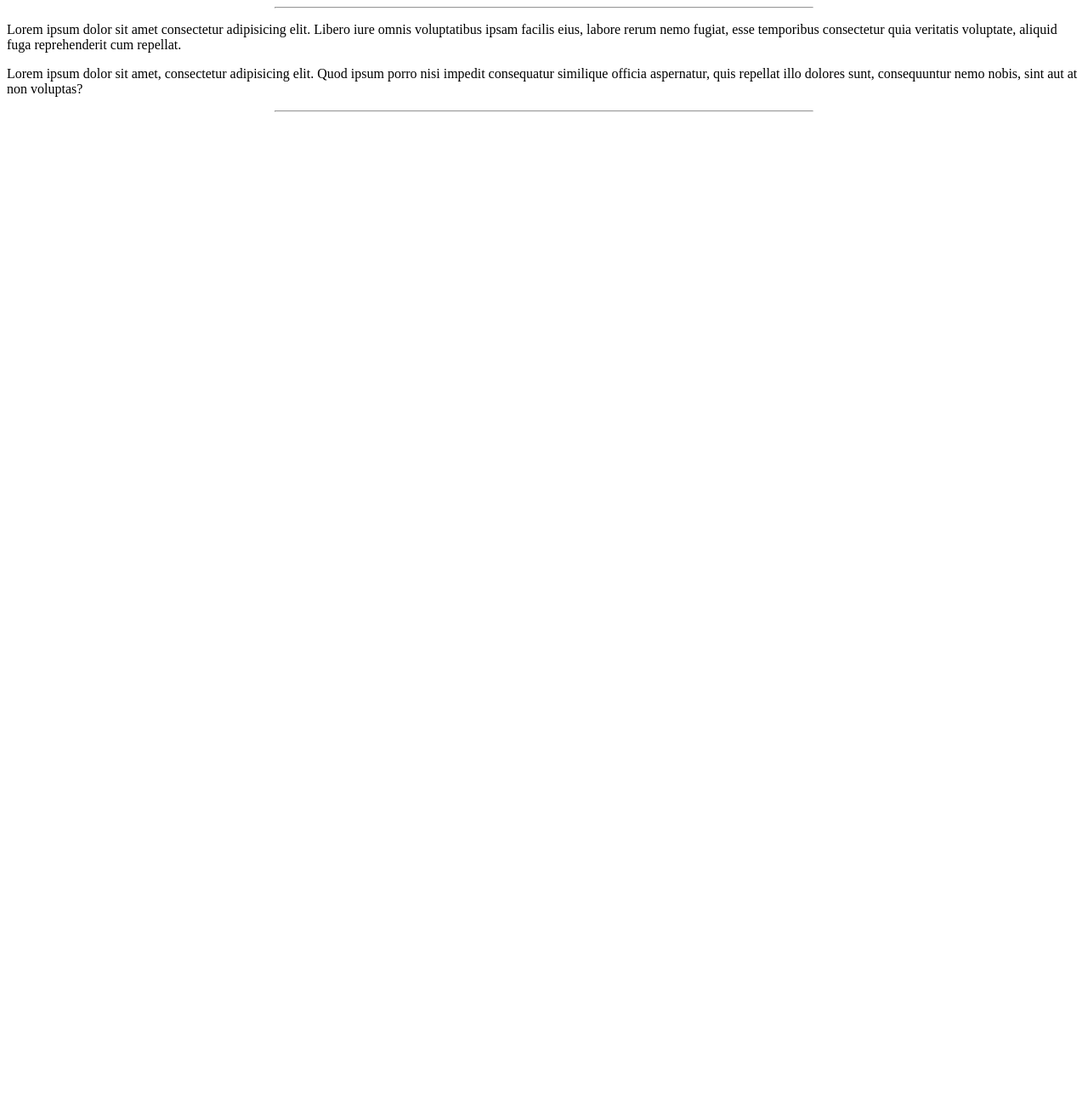
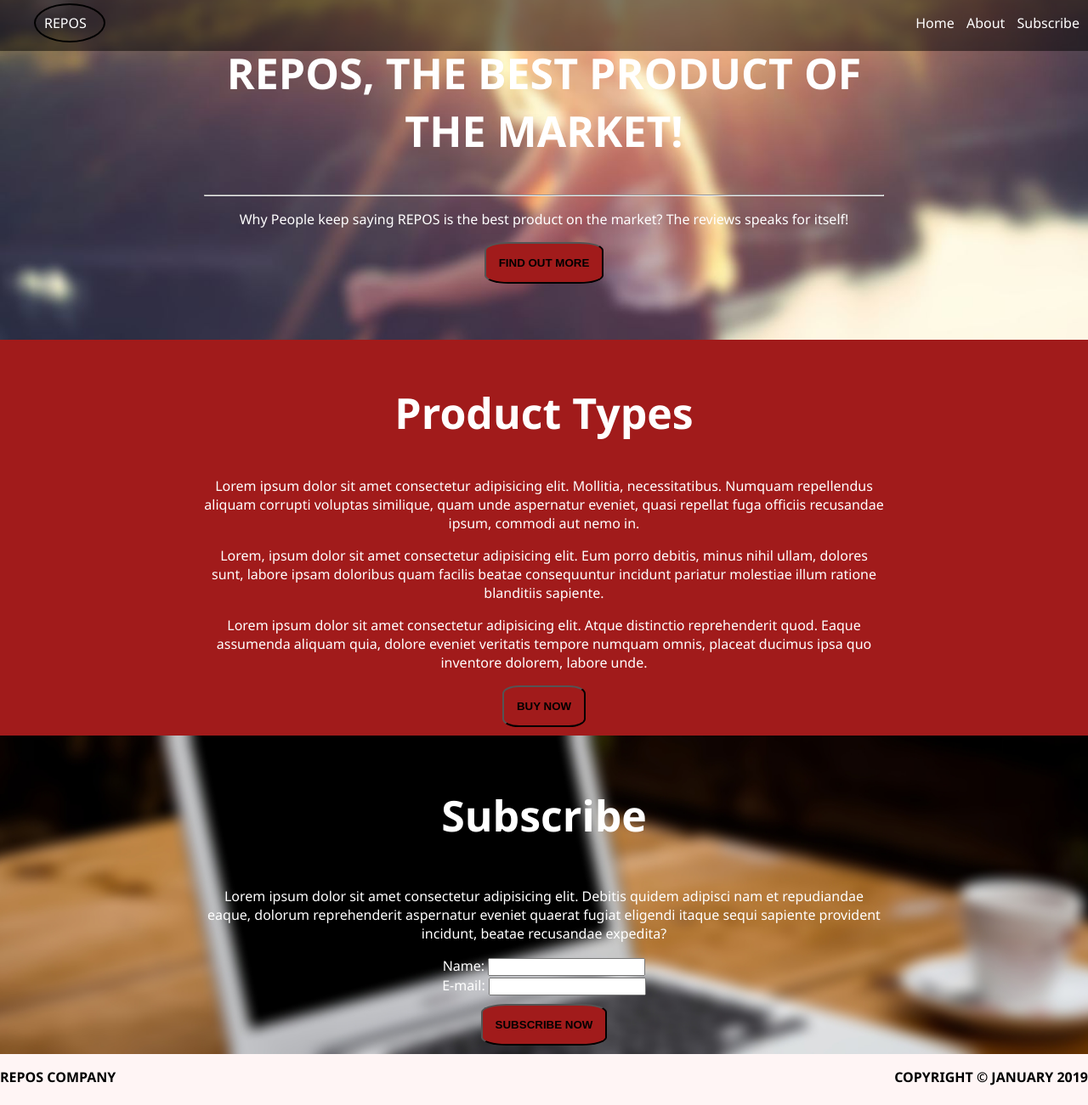
Before and after one commit to JavaSquirt/udemy, a plain HTML site: page index.html in a window 1280 px wide. Shown: the whole page at 85% size. Before the commit the page ends 800 px from the top, so only its background shows below. Drawn offline with Linux system fonts and the light colour scheme.

Commit message:
Create Landing Page Website Project

```diff
--- a/css/main.css
+++ /dev/null
@@ -1,7 +0,0 @@
-hr {
-    width: 50%;
-}
-
-p {
-    align-content: center;
-}
--- /dev/null
+++ b/css/style.css
@@ -0,0 +1,122 @@
+body {
+    margin: 0;
+    padding: 0;
+    font-family: 'Segoe UI', Tahoma, Geneva, Verdana, sans-serif;
+}
+
+header {
+    background-color: rgba(0, 0, 0, 0.5);
+    height: 60px;
+    position: fixed;
+    top: 0;
+    width: 100%;
+}
+
+.content {
+    width: 800px;
+    text-align: center;
+    margin: auto;
+    color: #fff;
+    padding: 10px;
+}
+
+.logo {
+    border: 2px solid black;
+    border-radius: 50%;
+    padding: 10px;
+    -webkit-border-radius: 50%;
+    -moz-border-radius: 50%;
+    -ms-border-radius: 50%;
+    -o-border-radius: 50%;
+}
+
+.right {
+    float: right;
+}
+
+nav ul li {
+    display: inline;
+}
+
+a {
+    text-decoration: none;
+    color: white;
+    padding-right: 10px;
+}
+
+a:hover {
+    color: #a11b1b;
+}
+
+.bg {
+    background-image: url("../img/2.jpg");
+    background-size: cover;
+    background-position: center;
+    height: 400px;
+}
+
+.bg-color {
+    background-color: #a11b1b;
+}
+
+.bg-subscribe {
+    background-image: url("../img/3.jpg");
+    background-size: cover;
+    background-position: center;
+}
+
+h1,
+h3 {
+    font-size: 50px;
+}
+
+h2 {
+    font-size: 50px;
+}
+
+button {
+    background-color: #a11b1b;
+    font-weight: bold;
+    padding: 15px;
+    border-radius: 20%;
+    -webkit-border-radius: 20%;
+    -moz-border-radius: 20%;
+    -ms-border-radius: 20%;
+    -o-border-radius: 20%;
+}
+
+button:hover {
+    color: #000;
+    background-color: #fff;
+    cursor: pointer;
+}
+
+.subscribe-button {
+    margin-top: 10px;
+    background-color: #a11b1b;
+    font-weight: bold;
+    padding: 15px;
+    border-radius: 20%;
+    -webkit-border-radius: 20%;
+    -moz-border-radius: 20%;
+    -ms-border-radius: 20%;
+    -o-border-radius: 20%;
+}
+
+.subscribe-button:hover {
+    color: #000;
+    background-color: #fff;
+    cursor: pointer;
+}
+
+hr {
+    color: #fff;
+}
+
+footer {
+    background-color:#fff5f5;
+    font-weight: bold;
+    display: flex;
+    justify-content: space-between;
+    height: 60px;
+}
--- a/index.html
+++ b/index.html
@@ -1,20 +1,66 @@
 <!DOCTYPE html>
 <html lang="en">
 <head>
-    <meta charset="utf-8">
+    <meta charset="utf-8" />
     <meta http-equiv="X-UA-Compatible" content="IE=edge">
-    <title>Welcome</title>
+    <title>Repos</title>
     <meta name="viewport" content="width=device-width, initial-scale=1">
-    <link rel="stylesheet" type="text/css" media="screen" href="css/main.css">
+    <link rel="stylesheet" type="text/css" media="screen" href="css/style.css" />
 </head>
 <body>
+    <header>
+        <nav>
+            <ul>
+                <li class="logo"><a href="#">REPOS</a></li>
 
-    <hr>
+                <div class="right">
+                    <li><a href="#">Home</a></li>
+                    <li><a href="#">About</a></li>
+                    <li><a href="#">Subscribe</a></li>
+                </div>
+            </ul>
+        </nav>
+    </header>
 
-    <p>Lorem ipsum dolor sit amet consectetur adipisicing elit. Libero iure omnis voluptatibus ipsam facilis eius, labore rerum nemo fugiat, esse temporibus consectetur quia veritatis voluptate, aliquid fuga reprehenderit cum repellat.</p>
-    <p>Lorem ipsum dolor sit amet, consectetur adipisicing elit. Quod ipsum porro nisi impedit consequatur similique officia aspernatur, quis repellat illo dolores sunt, consequuntur nemo nobis, sint aut at non voluptas?</p>
+    <section class="bg">
+        <div class="content">
+            <h1>REPOS, THE BEST PRODUCT OF THE MARKET!</h1>
+            <hr>
+            <p>Why People keep saying REPOS is the best product on the market? The reviews speaks for itself!</p>
+            <button>FIND OUT MORE</button>
+        </div>
+    </section>
 
-    <hr>
+    <section class="bg-color">
+        <div class="content">
+            <h2>Product Types</h2>
+            <p>Lorem ipsum dolor sit amet consectetur adipisicing elit. Mollitia, necessitatibus. Numquam repellendus aliquam corrupti voluptas similique, quam unde aspernatur eveniet, quasi repellat fuga officiis recusandae ipsum, commodi aut nemo in.</p>
+            <p>Lorem, ipsum dolor sit amet consectetur adipisicing elit. Eum porro debitis, minus nihil ullam, dolores sunt, labore ipsam doloribus quam facilis beatae consequuntur incidunt pariatur molestiae illum ratione blanditiis sapiente.</p>
+            <p>Lorem ipsum dolor sit amet consectetur adipisicing elit. Atque distinctio reprehenderit quod. Eaque assumenda aliquam quia, dolore eveniet veritatis tempore numquam omnis, placeat ducimus ipsa quo inventore dolorem, labore unde.</p>
+            <button>BUY NOW</button>
+        </div>
+    </section>
 
+    <section class="bg-subscribe">
+        <div class="content">
+            <h3>Subscribe</h3>
+            <p>Lorem ipsum dolor sit amet consectetur adipisicing elit. Debitis quidem adipisci nam et repudiandae eaque, dolorum reprehenderit aspernatur eveniet quaerat fugiat eligendi itaque sequi sapiente provident incidunt, beatae recusandae expedita?</p>
+
+            <form action="GET">
+                <label for="name">Name:</label>
+                <input type="text" name="full_name" id="name"><br>
+
+                <label for="email">E-mail:</label>
+                <input type="email" name="mail" id="email"><br>
+
+                <input class="subscribe-button" type="submit" value="SUBSCRIBE NOW">
+            </form>
+        </div>
+    </section>
+
+    <footer>
+        <p>REPOS COMPANY</p>
+        <p>COPYRIGHT &copy; JANUARY 2019</p>
+    </footer>
 </body>
 </html>
```
Also changed, not shown: img/2.jpg (added), img/3.jpg (added).
